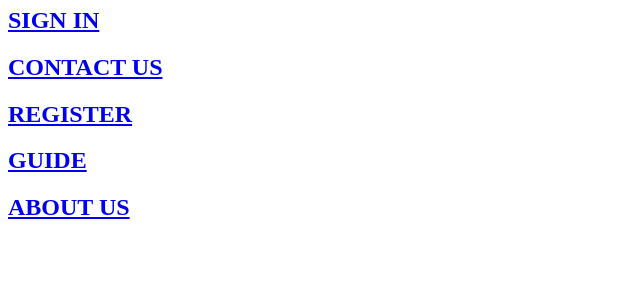
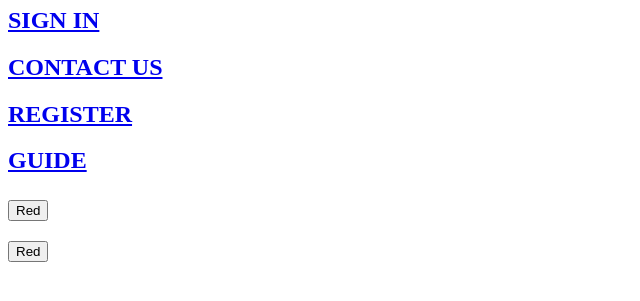
Before and after one commit to Lab-Group-7/ChalkSlate, a Django app: page /guide/ in a window 1280 px wide. Shown: the part 167-468 px from the top of the page, without its empty margins (0-640 px from the left). Run offline with Django 3.2, Linux system fonts and the light colour scheme.

Commit message:
Update guide.html

```diff
--- a/Project/17201099/dec18,19/chaslkslate/chalkslate/templates/guide.html
+++ b/Project/17201099/dec18,19/chaslkslate/chalkslate/templates/guide.html
@@ -13,6 +13,7 @@
 <a href="/contact-us"><h2>CONTACT US</h2></a>
 <a href="/register"><h2>REGISTER</h2></a>
 <a href="/guide"><h2>GUIDE</h2></a>
-<a href="/about-us"><h2>ABOUT US</h2></a>
+<a href="/about-us"><h2><button class="w3-button w3-hover-red">Red</button></h2></a>
+<button class="w3-button w3-hover-red">Red</button>
 </body>
 </html>
```
